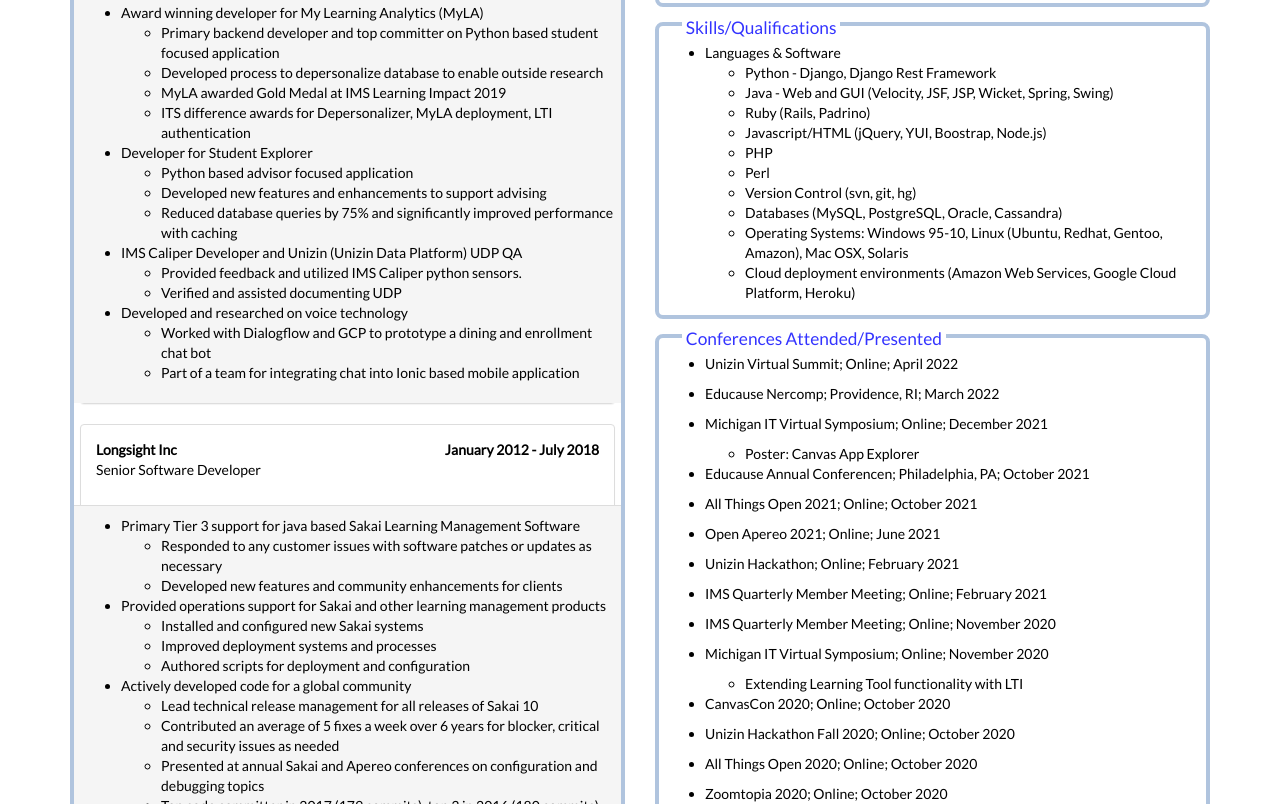
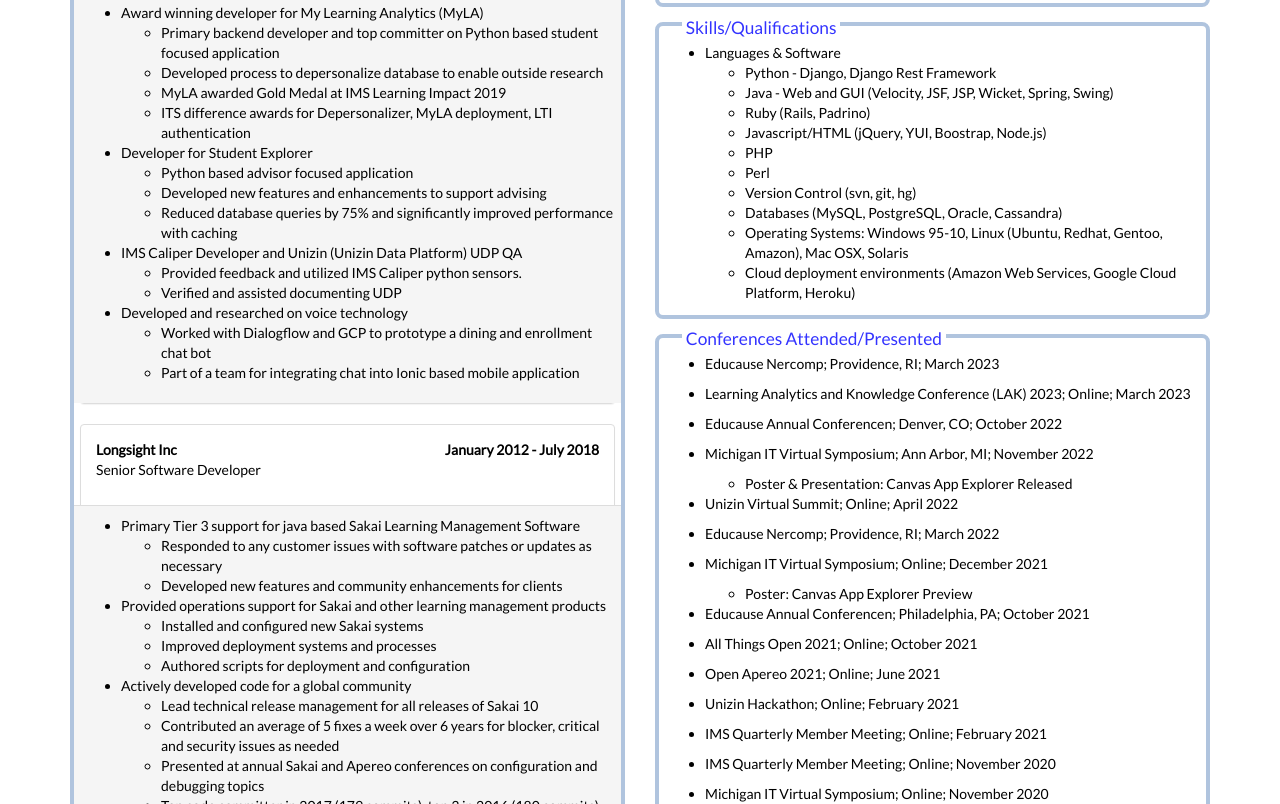
Before and after one commit to jonespm/mrjones.us, a plain HTML site: page index.html in a window 1280 px wide. Shown: the part 475-1279 px from the top of the page. Drawn offline with nearby package versions, Linux system fonts and the light colour scheme.

Commit message:
Some conference updates

```diff
--- a/index.html
+++ b/index.html
@@ -253,6 +253,21 @@
                         <legend>Conferences Attended/Presented</legend>
                         <ul>
                             <li>
+                                <p>Educause Nercomp; Providence, RI; March 2023</p>
+                            </li>
+                            <li>
+                                <p>Learning Analytics and Knowledge Conference (LAK) 2023; Online; March 2023</p>
+                            </li>
+                            <li>
+                                <p>Educause Annual Conferencen; Denver, CO; October 2022</p>
+                            </li>
+                            <li>
+                                <p>Michigan IT Virtual Symposium; Ann Arbor, MI; November 2022</p>
+                                <ul>
+                                    <li>Poster & Presentation: Canvas App Explorer Released</li>
+                                </ul>
+                            </li>
+                            <li>
                                 <p>Unizin Virtual Summit; Online; April 2022</p>
                             </li>
                             <li>
@@ -261,7 +276,7 @@
                             <li>
                                 <p>Michigan IT Virtual Symposium; Online; December 2021</p>
                                 <ul>
-                                    <li>Poster: Canvas App Explorer</li>
+                                    <li>Poster: Canvas App Explorer Preview</li>
                                 </ul>
                             </li>
                             <li>
```
